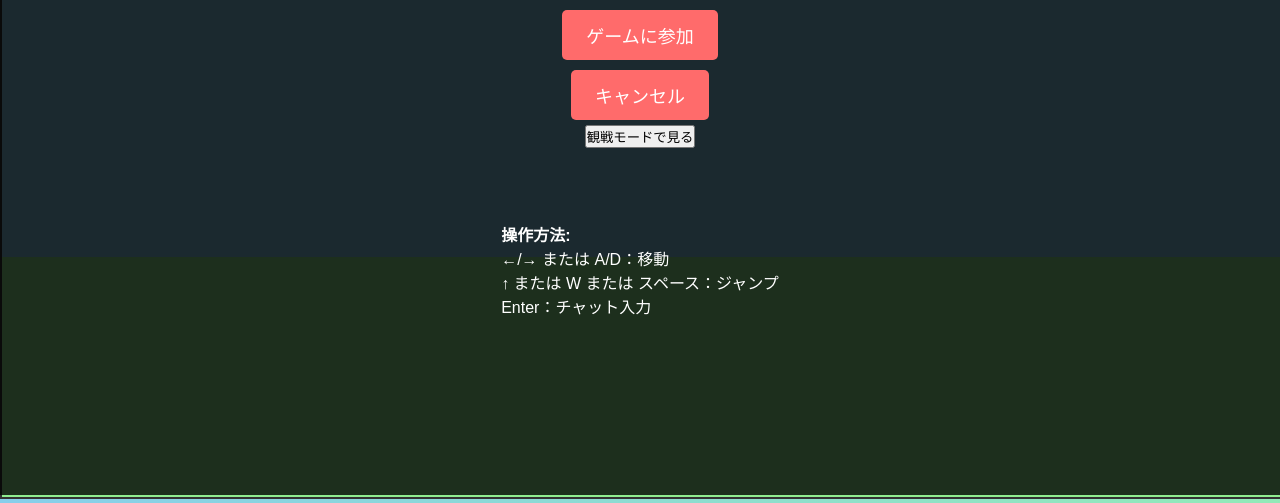
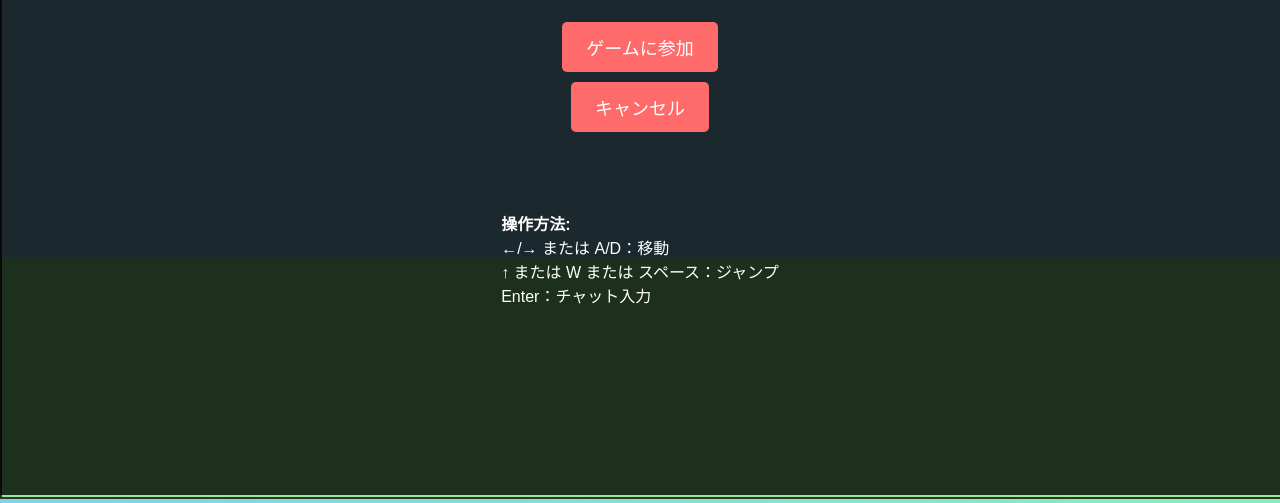
Before and after one commit to kiri-s/MarioMaker, a website: page public/index.html in a window 1280 px wide. Shown: the part 305-808 px from the top of the page. Drawn offline with nearby package versions, Linux system fonts and the light colour scheme; no server answers; animation ran at ten frames a second.

Commit message:
観戦モード無し

```diff
--- a/public/index.html
+++ b/public/index.html
@@ -227,7 +227,7 @@
             <button id="joinButton">ゲームに参加</button>
             <button id="startGameButton" style="display:none;">ゲーム開始</button>
             <button id="cancelJoinButton">キャンセル</button>
-            <button id="spectateButton">観戦モードで見る</button>
+
             <br>
             <div id="playerCounts" style="margin: 10px; font-size: 16px;"></div>
             <br>
```
